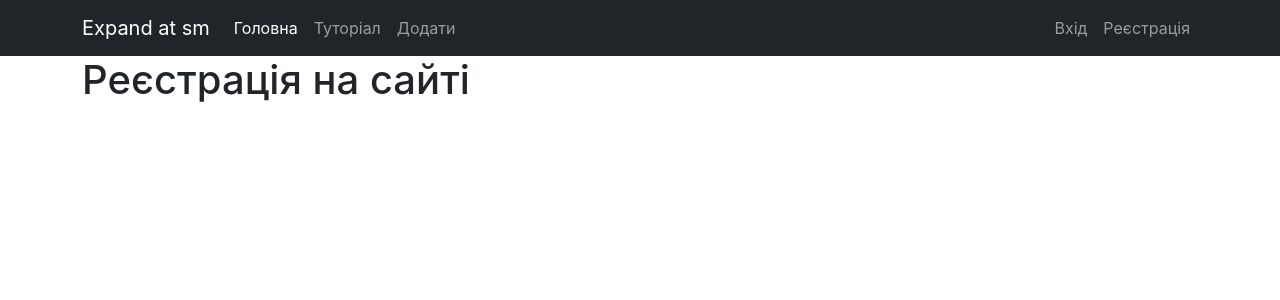
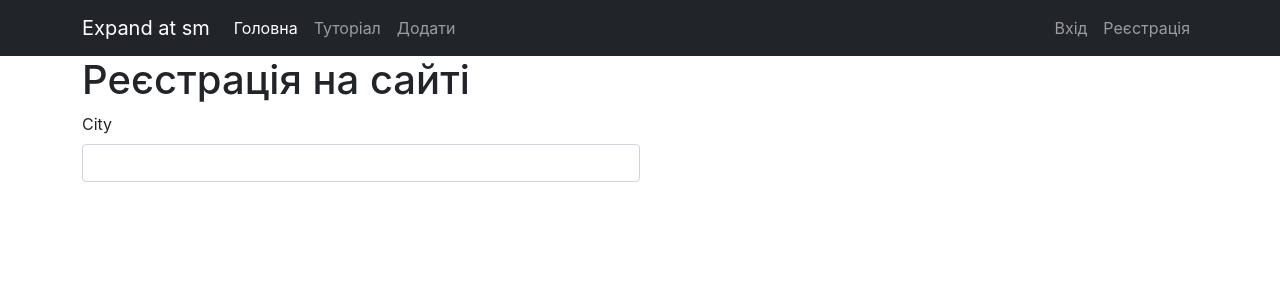
Before and after one commit to novakvova/springBootPV927, a React (Create React App) app in the folder src/main/front/: page /register in a window 1280 px wide. Shown: the top 300 px of the page. Built offline with nearby package versions, Linux system fonts and the light colour scheme.

Commit message:
Add register begin hook

```diff
--- a/src/main/front/package.json
+++ b/src/main/front/package.json
@@ -10,6 +10,7 @@
     "bootstrap": "^5.1.0",
     "classnames": "^2.3.1",
     "connected-react-router": "^6.9.1",
+    "prop-types": "^15.7.2",
     "react": "^17.0.2",
     "react-dom": "^17.0.2",
     "react-redux": "^7.2.4",
--- a/src/main/front/src/components/auth/Register/index.js
+++ b/src/main/front/src/components/auth/Register/index.js
@@ -1,13 +1,15 @@
 import React, { Component } from 'react'
+import TextFieldGroup from '../../common/TextFiedGroup';
 
-export class RegisterPage extends Component {
-    render() {
-        return (
-            <div>
-                <h1>Реєстрація на сайті</h1>
-            </div>
-        )
-    }
+
+const RegisterPage = () => {
+    return (
+        <div>
+            <h1>Реєстрація на сайті</h1>
+            <TextFieldGroup />
+        </div>
+
+    );
 }
 
 export default RegisterPage
--- /dev/null
+++ b/src/main/front/src/components/common/TextFiedGroup.js
@@ -0,0 +1,25 @@
+import PropTypes from "prop-types";
+
+const TextFieldGroup = ({
+    type
+}) => {
+    return (
+        <div className="col-md-6">
+            <label for="validationCustom03" className="form-label">City</label>
+            <input type={type} className="form-control" id="validationCustom03" required />
+            <div className="invalid-feedback">
+                Please provide a valid city.
+            </div>
+        </div>
+    );
+};
+
+TextFieldGroup.propTypes = {
+    type: PropTypes.string.isRequired
+  };
+
+TextFieldGroup.defaultProps = {
+    type: "text"
+  };
+
+export default TextFieldGroup;
--- a/src/main/front/src/components/tutorials/AddTutorial.js
+++ b/src/main/front/src/components/tutorials/AddTutorial.js
@@ -3,22 +3,29 @@ import { useDispatch } from "react-redux";
 import { createTutorial } from "../../actions/tutorials";
 
 const AddTutorial = () => {
+
   const initialTutorialState = {
     id: null,
     title: "",
     description: "",
     published: false
   };
+  //ми в компонеті робимо стейт, елемент стейту tutorial
   const [tutorial, setTutorial] = useState(initialTutorialState);
+
+  //ми зробили елемент стейту, submitted - фіксує відправку форми
   const [submitted, setSubmitted] = useState(false);
 
+  //Зміна відповідає за dispatch - Redux
   const dispatch = useDispatch();
 
+  //стрелочна функція, яка міняє значення в стейті текстових полів
   const handleInputChange = event => {
     const { name, value } = event.target;
     setTutorial({ ...tutorial, [name]: value });
   };
 
+  //зберігаємо дані про туторіал
   const saveTutorial = () => {
     const { title, description } = tutorial;
 
@@ -64,7 +71,7 @@ const AddTutorial = () => {
               required
               value={tutorial.title}
               onChange={handleInputChange}
-              name="title"
+              name="title" //
             />
           </div>
 
--- a/src/main/front/src/components/tutorials/TutorialsList.js
+++ b/src/main/front/src/components/tutorials/TutorialsList.js
@@ -11,6 +11,7 @@ const TutorialsList = () => {
   const [currentTutorial, setCurrentTutorial] = useState(null);
   const [currentIndex, setCurrentIndex] = useState(-1);
   const [searchTitle, setSearchTitle] = useState("");
+
 
   const tutorials = useSelector(state => state.tutorials);
   const dispatch = useDispatch();
--- a/src/main/front/src/http-common.js
+++ b/src/main/front/src/http-common.js
@@ -1,8 +1,8 @@
 import axios from "axios";
 
 export default axios.create({
-  // baseURL: "http://localhost:8082/",
-  baseURL: "/",
+  baseURL: "http://localhost:8082/",
+  //baseURL: "/",
   headers: {
     "Content-type": "application/json"
   }
```
